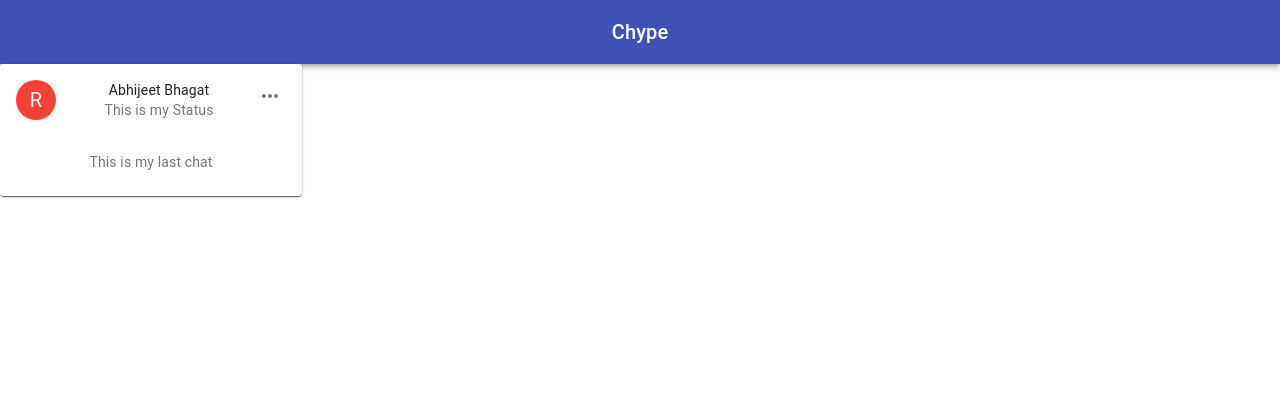
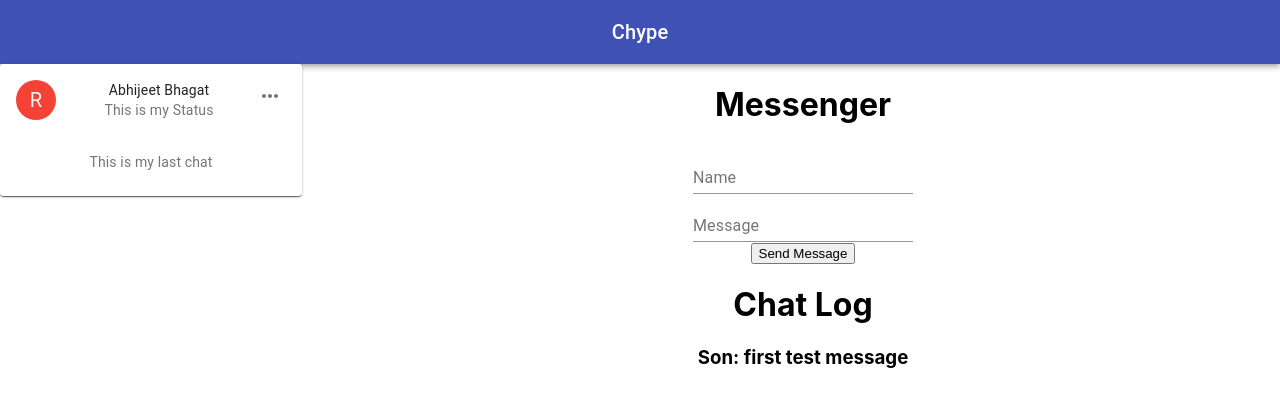
Before and after one commit to bhagatabhijeet/chype, a React (Create React App) app in the folder client/: page /main in a window 1280 px wide. Shown: the top 406 px of the page. Built offline with nearby package versions, Linux system fonts and the light colour scheme.

Commit message:
create basic chat functionality on main page using socket.oi

```diff
--- a/client/package.json
+++ b/client/package.json
@@ -2,6 +2,7 @@
   "name": "client",
   "version": "0.1.0",
   "private": true,
+  "proxy": "http://localhost:3001",
   "dependencies": {
     "@material-ui/core": "^4.11.1",
     "@material-ui/icons": "^4.9.1",
--- a/client/src/pages/MainPage.jsx
+++ b/client/src/pages/MainPage.jsx
@@ -5,6 +5,14 @@
 import CustomNavbar from '../components/Navbar';
 import LoggedInUserCard from '../components/LoggedInUserCard'
 import { Container } from '@material-ui/core';
+import io from 'socket.io-client';
+import {useEffect, useState} from 'react';
+import TextField from "@material-ui/core/TextField";
+
+
+const socket = io();
+
+
 
 const useStyles = makeStyles((theme) => ({
   root: {
@@ -21,6 +29,45 @@
 export default function MainPage() {
   const classes = useStyles();
 
+  const [userData, setUserData] = useState({user: '', message: ''});
+  const [chat, setChat] = useState([])
+
+
+
+  useEffect(() => {
+    console.log("I am firing in useeffect!!" );
+    socket.on("serverToClientMessage", ({user, message}) => {
+      setChat([...chat, {user, message}]);
+      console.log('inside of useEffect ', chat);
+    });
+
+  },[]);
+
+  const onTextChange = e => {
+    setUserData({...userData, [e.target.name]: e.target.value})
+  };
+
+  const onMessageSubmit = (e) => {
+    e.preventDefault();
+    const {user, message} = userData;
+    console.log('inside of on submit', chat)
+    socket.emit("clientToServerMessage", {user, message});
+    setUserData({user, message: ''});
+  }
+
+  const renderChat = () =>{
+    return chat.map(({user, message}, index) => (
+      <div key={index}>
+        <h3>
+          {user}: <span>{message}</span>
+        </h3>
+      </div>
+    ))
+  }
+
+
+
+
   return (
     <>
     <div className={classes.root}>
@@ -35,6 +82,38 @@
         <Grid item xs={9}>
           {/* <Paper className={classes.paper}>xs=3</Paper> */}
           <Container>
+            <div className="card">
+              <form onSubmit={onMessageSubmit}>
+                <h1> Messenger </h1>
+                <div className="name-field">
+                  <TextField
+                      name = 'user'
+                      onChange = {e => onTextChange(e)}
+                      value = {userData.user}
+                      label = "Name"
+                  />
+                </div>
+                <div >
+                  <TextField
+                      name = 'message'
+                      onChange = {e => onTextChange(e)}
+                      value = {userData.message}
+                      label = "Message"
+                  />
+                </div>
+                <button type={"submit"}>Send Message</button>
+              </form>
+            </div>
+
+            <div className='render-chat'>
+              <h1>Chat Log</h1>
+              <div key={2000}>
+                <h3>
+                  Son: <span>first test message</span>
+                </h3>
+              </div>
+              {renderChat()}
+            </div>
 
           </Container>
         </Grid>
--- a/package.json
+++ b/package.json
@@ -29,6 +29,7 @@
     "axios": "^0.21.0",
     "bcryptjs": "^2.4.3",
     "dotenv": "^8.2.0",
+    "express": "^4.17.1",
     "google-translate": "^3.0.0",
     "http": "0.0.1-security",
     "if-env": "^1.0.4",
```
Also changed, not shown: client/src/App.js (+6 -1 lines), 2 other files (tests, documents, lock files or other folders).
